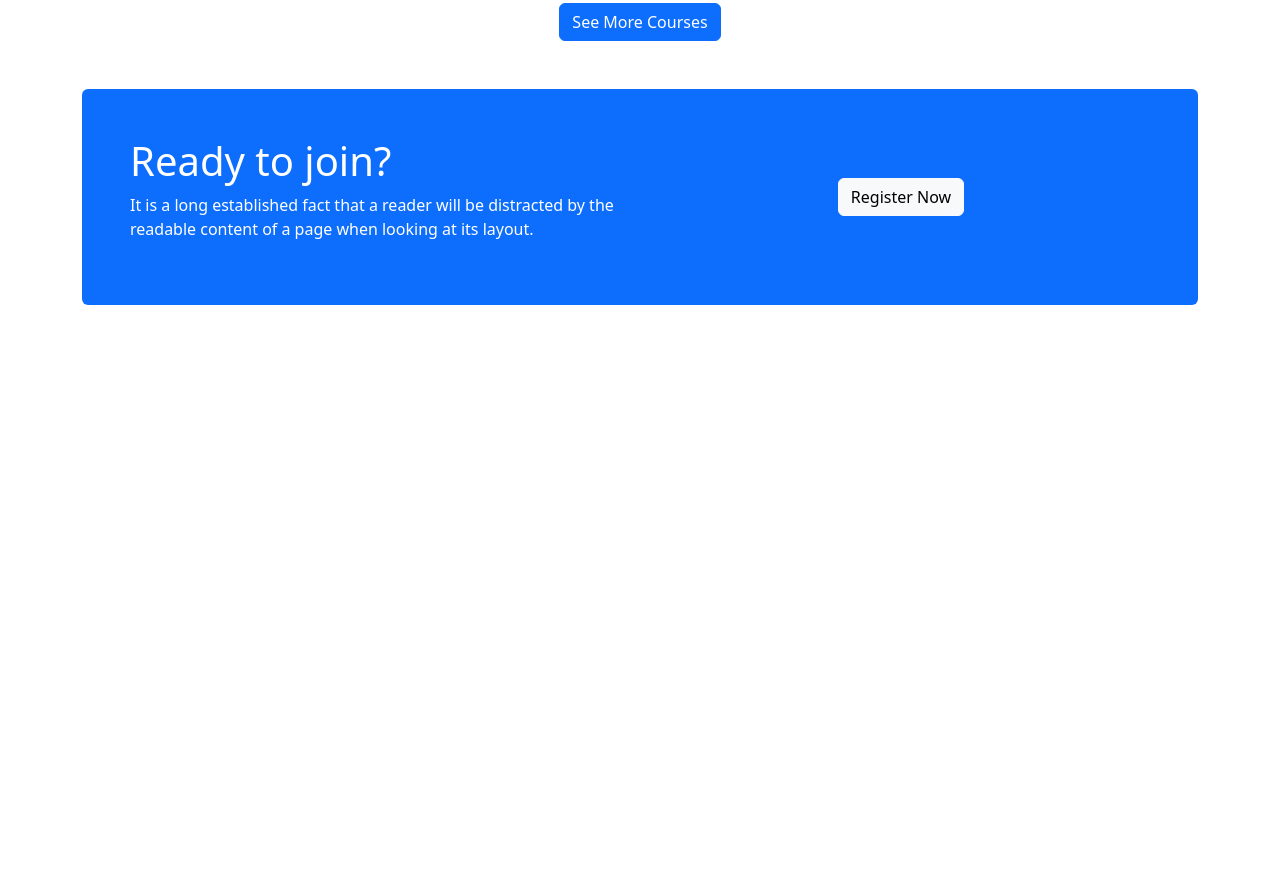
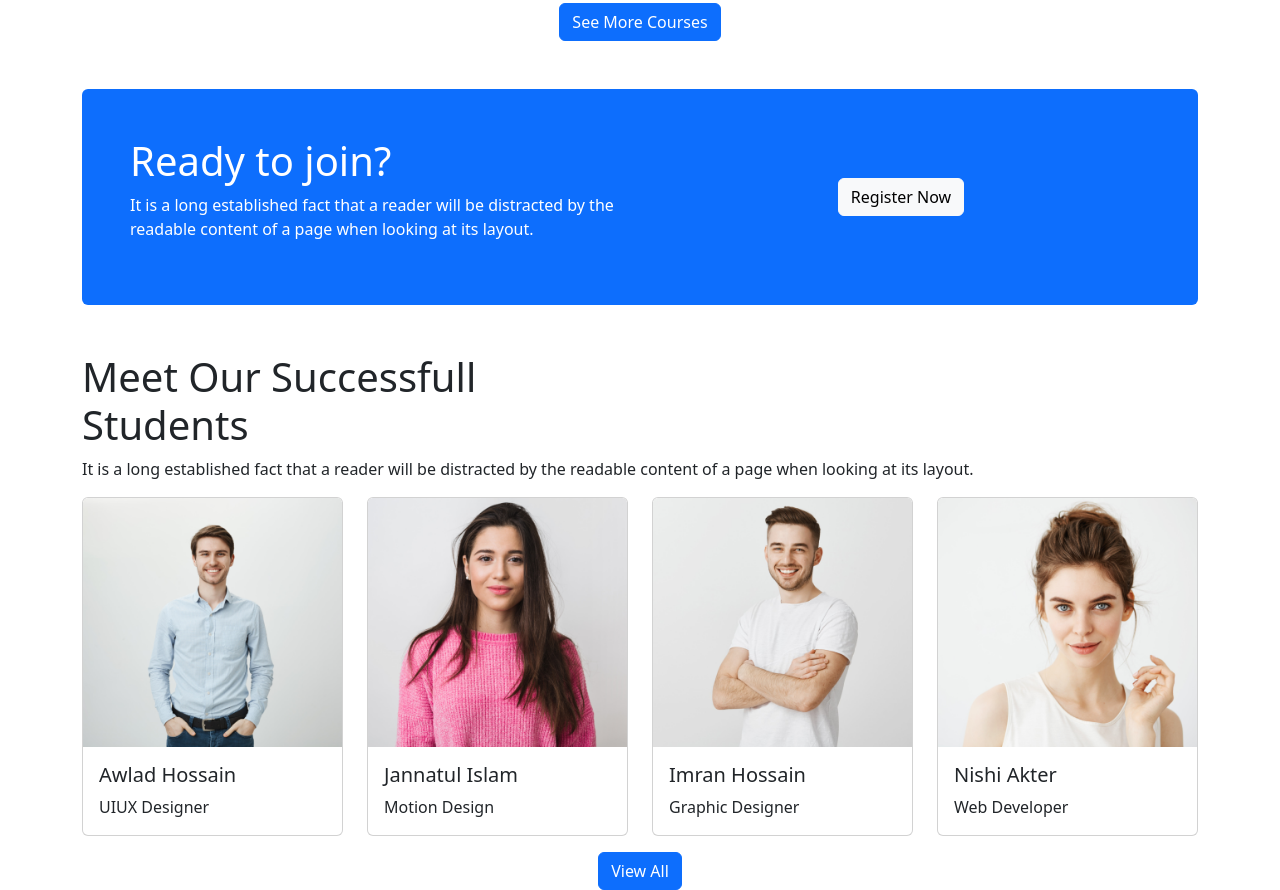
Before and after one commit to mfitafhim/learning-website, a plain HTML site: page index.html in a window 1280 px wide. Shown: the part 1531-2421 px from the top of the page. Before the commit the page ends 1836 px from the top, so only its background shows below. Drawn offline with nearby package versions, Linux system fonts and the light colour scheme.

Commit message:
student part add

```diff
--- a/index.html
+++ b/index.html
@@ -390,6 +390,73 @@
       </section>
       <!-- register part end -->
       <!-- student part start -->
+      <section class="mt-5">
+        <h1>
+          Meet Our Successfull <br />
+          Students
+        </h1>
+        <p>
+          It is a long established fact that a reader will be distracted by the
+          readable content of a page when looking at its layout.
+        </p>
+        <div class="row row-cols-1 row-cols-md-2 row-cols-xl-4 g-4">
+          <div class="col">
+            <div class="card">
+              <img
+                src="images/student/student-1.png"
+                class="card-img-top"
+                alt="..."
+              />
+              <div class="card-body">
+                <h5 class="card-title">Awlad Hossain</h5>
+                <p class="card-text">UIUX Designer</p>
+              </div>
+            </div>
+          </div>
+          <div class="col">
+            <div class="card">
+              <img
+                src="images/student/student-2.png"
+                class="card-img-top"
+                alt="..."
+              />
+              <div class="card-body">
+                <h5 class="card-title">Jannatul Islam</h5>
+                <p class="card-text">Motion Design</p>
+              </div>
+            </div>
+          </div>
+          <div class="col">
+            <div class="card">
+              <img
+                src="images/student/student-3.png"
+                class="card-img-top"
+                alt="..."
+              />
+              <div class="card-body">
+                <h5 class="card-title">Imran Hossain</h5>
+                <p class="card-text">Graphic Designer</p>
+              </div>
+            </div>
+          </div>
+          <div class="col">
+            <div class="card">
+              <img
+                src="images/student/student-4.png"
+                class="card-img-top"
+                alt="..."
+              />
+              <div class="card-body">
+                <h5 class="card-title">Nishi Akter</h5>
+                <p class="card-text">Web Developer</p>
+              </div>
+            </div>
+          </div>
+        </div>
+        <div class="d-flex justify-content-center mt-3">
+          <button type="button" class="btn btn-primary">View All</button>
+        </div>
+      </section>
       <!-- student part end -->
     </main>
     <script
```
